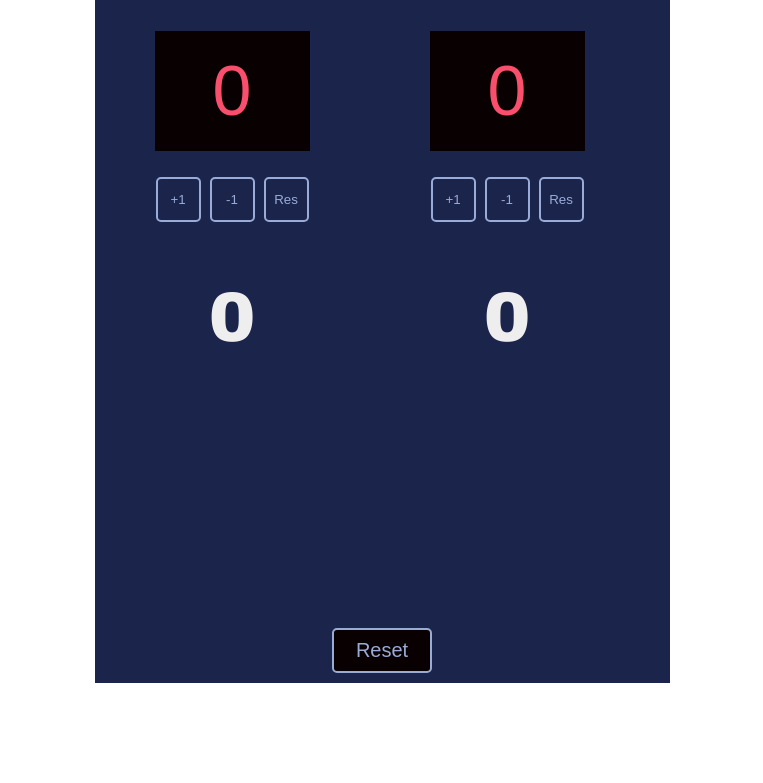
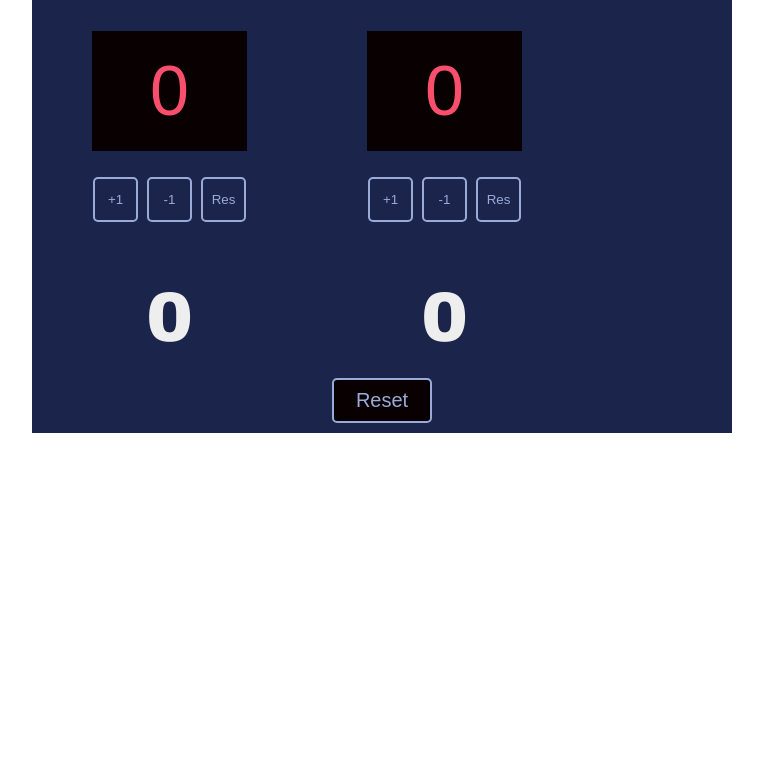
Before and after one commit to rael-ux/tabletennisScoreboard, a plain HTML site: page index.html in a window 1280 px wide. Shown: the part 217-1000 px from the top of the page, without its empty margins (258-1021 px from the left). After the commit the page ends 800 px from the top, so only its background shows below. Drawn offline with Linux system fonts and the light colour scheme; a web font is replaced by a local one.

Commit message:
Update style.css

```diff
--- a/style.css
+++ b/style.css
@@ -7,8 +7,8 @@ body {
 .container {
     position: relative;
     display: flex;
-    width: 575px;
-    height: 100vh;
+    width: 700px;
+    height: 550px;
     background-color: #1B244A;
     margin: 100px auto;
     box-sizing: border-box;
```
